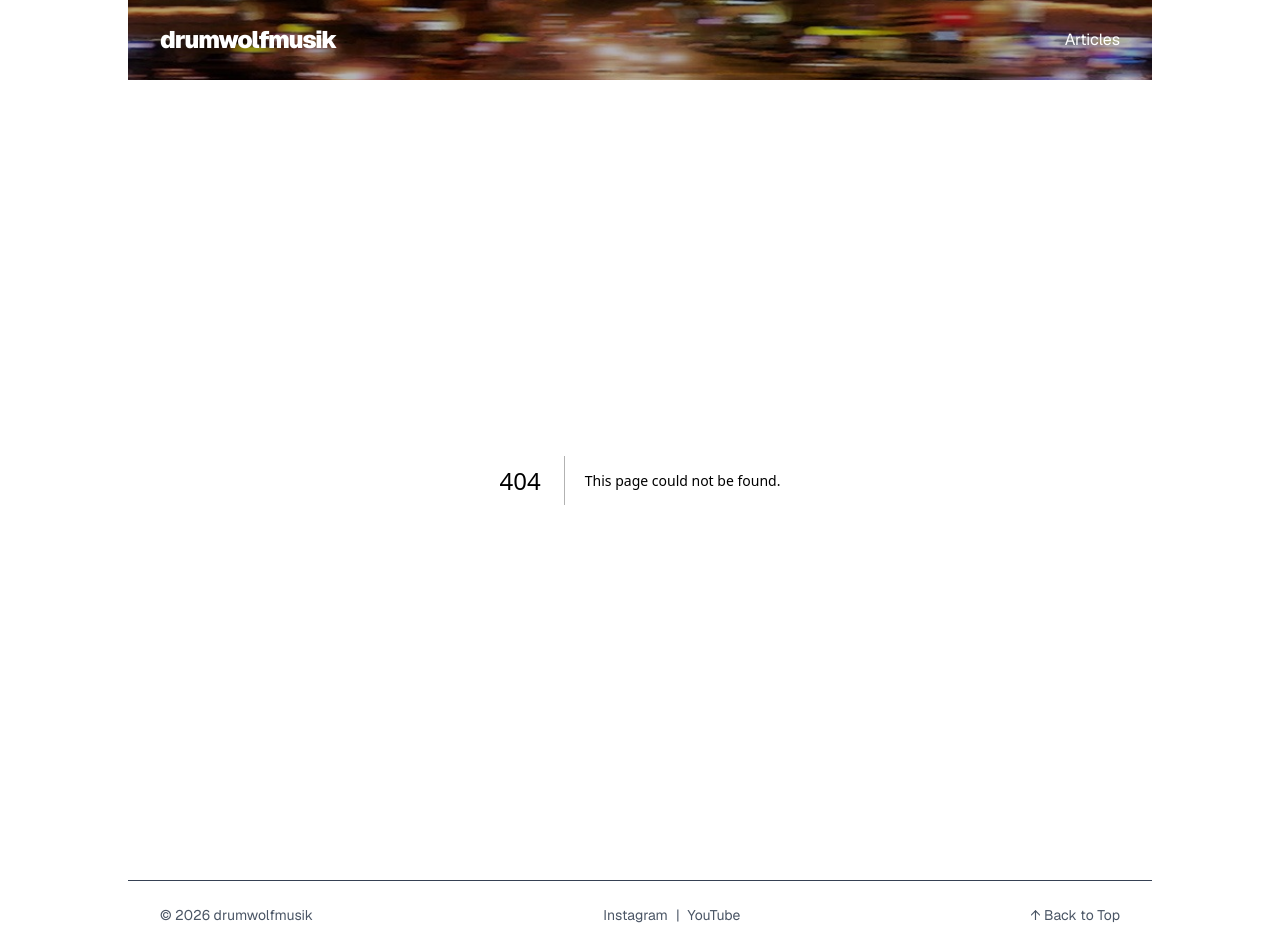
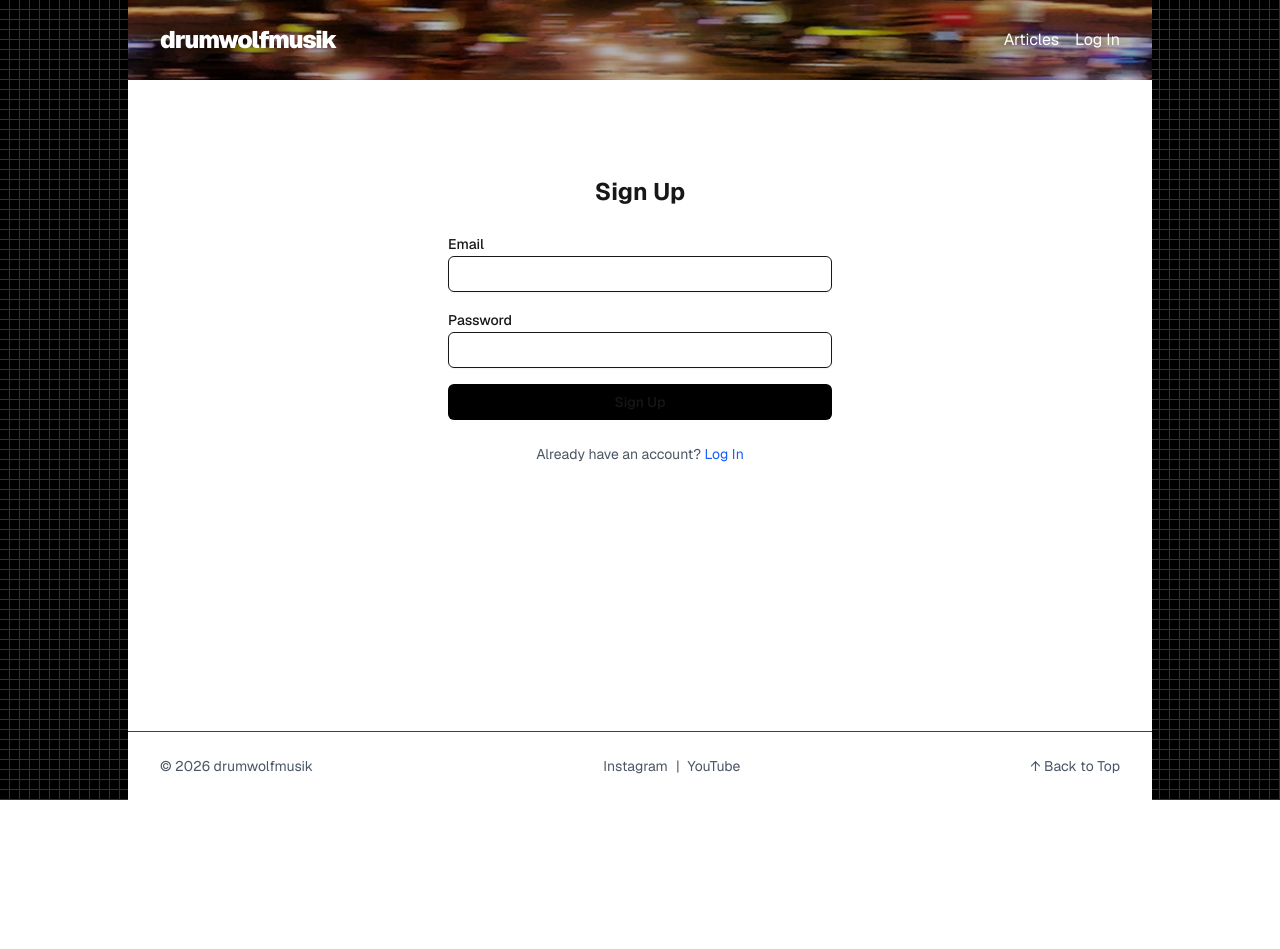
Before and after one commit to drumwolf/drumwolfmusik, a Next.js app: page /signup in a window 1280 px wide. Before the commit this address had no page. After the commit the page ends 800 px from the top, so only its background shows below. Built offline with nearby package versions, Linux system fonts and the light colour scheme; no server answers.

Commit message:
added login functionality

```diff
--- /dev/null
+++ b/app/auth/actions.ts
@@ -0,0 +1,48 @@
+'use server'
+
+import { revalidatePath } from 'next/cache'
+import { redirect } from 'next/navigation'
+
+import { createClient } from '@/lib/supabase/server'
+
+export async function login(formData: FormData) {
+  const supabase = await createClient()
+
+  const data = {
+    email: formData.get('email') as string,
+    password: formData.get('password') as string,
+  }
+
+  const { error } = await supabase.auth.signInWithPassword(data)
+
+  if (error) {
+    redirect('/login?error=' + encodeURIComponent(error.message))
+  }
+
+  revalidatePath('/', 'layout')
+  redirect('/')
+}
+
+export async function signup(formData: FormData) {
+  const supabase = await createClient()
+
+  const data = {
+    email: formData.get('email') as string,
+    password: formData.get('password') as string,
+  }
+
+  const { error } = await supabase.auth.signUp(data)
+
+  if (error) {
+    redirect('/signup?error=' + encodeURIComponent(error.message))
+  }
+
+  redirect('/signup?success=' + encodeURIComponent('Check your email to confirm your account.'))
+}
+
+export async function logout() {
+  const supabase = await createClient()
+  await supabase.auth.signOut()
+  revalidatePath('/', 'layout')
+  redirect('/')
+}
--- /dev/null
+++ b/app/auth/callback/route.ts
@@ -0,0 +1,20 @@
+import { NextResponse } from 'next/server'
+
+import { createClient } from '@/lib/supabase/server'
+
+export async function GET(request: Request) {
+  const { searchParams, origin } = new URL(request.url)
+  const code = searchParams.get('code')
+  const next = searchParams.get('next') ?? '/'
+
+  if (code) {
+    const supabase = await createClient()
+    const { error } = await supabase.auth.exchangeCodeForSession(code)
+    if (!error) {
+      return NextResponse.redirect(`${origin}${next}`)
+    }
+  }
+
+  // Return the user to login with an error if code exchange fails
+  return NextResponse.redirect(`${origin}/login?error=${encodeURIComponent('Could not authenticate user.')}`)
+}
--- /dev/null
+++ b/app/login/page.tsx
@@ -0,0 +1,60 @@
+import Link from 'next/link'
+
+import { login } from '@/app/auth/actions'
+import { Button } from '@/components/ui/button'
+import { Input } from '@/components/ui/input'
+
+export default async function LoginPage({
+  searchParams,
+}: {
+  searchParams: Promise<{ error?: string; success?: string }>
+}) {
+  const { error, success } = await searchParams
+
+  return (
+    <div className="flex min-h-[60vh] items-center justify-center px-4">
+      <div className="w-full max-w-sm space-y-6">
+        <h1 className="text-2xl font-bold text-center">Log In</h1>
+
+        {error && (
+          <p className="text-sm text-red-600 bg-red-50 border border-red-200 rounded-md p-3">
+            {error}
+          </p>
+        )}
+
+        {success && (
+          <p className="text-sm text-green-600 bg-green-50 border border-green-200 rounded-md p-3">
+            {success}
+          </p>
+        )}
+
+        <form className="space-y-4">
+          <div className="space-y-2">
+            <label htmlFor="email" className="text-sm font-medium">
+              Email
+            </label>
+            <Input id="email" name="email" type="email" required />
+          </div>
+
+          <div className="space-y-2">
+            <label htmlFor="password" className="text-sm font-medium">
+              Password
+            </label>
+            <Input id="password" name="password" type="password" required />
+          </div>
+
+          <Button formAction={login} className="w-full">
+            Log In
+          </Button>
+        </form>
+
+        <p className="text-sm text-center text-gray-600">
+          Don&apos;t have an account?{' '}
+          <Link href="/signup" className="text-blue-600 hover:underline">
+            Sign Up
+          </Link>
+        </p>
+      </div>
+    </div>
+  )
+}
--- /dev/null
+++ b/app/signup/page.tsx
@@ -0,0 +1,66 @@
+import Link from 'next/link'
+
+import { signup } from '@/app/auth/actions'
+import { Button } from '@/components/ui/button'
+import { Input } from '@/components/ui/input'
+
+export default async function SignupPage({
+  searchParams,
+}: {
+  searchParams: Promise<{ error?: string; success?: string }>
+}) {
+  const { error, success } = await searchParams
+
+  return (
+    <div className="flex min-h-[60vh] items-center justify-center px-4">
+      <div className="w-full max-w-sm space-y-6">
+        <h1 className="text-2xl font-bold text-center">Sign Up</h1>
+
+        {error && (
+          <p className="text-sm text-red-600 bg-red-50 border border-red-200 rounded-md p-3">
+            {error}
+          </p>
+        )}
+
+        {success && (
+          <p className="text-sm text-green-600 bg-green-50 border border-green-200 rounded-md p-3">
+            {success}
+          </p>
+        )}
+
+        <form className="space-y-4">
+          <div className="space-y-2">
+            <label htmlFor="email" className="text-sm font-medium">
+              Email
+            </label>
+            <Input id="email" name="email" type="email" required />
+          </div>
+
+          <div className="space-y-2">
+            <label htmlFor="password" className="text-sm font-medium">
+              Password
+            </label>
+            <Input
+              id="password"
+              name="password"
+              type="password"
+              minLength={6}
+              required
+            />
+          </div>
+
+          <Button formAction={signup} className="w-full">
+            Sign Up
+          </Button>
+        </form>
+
+        <p className="text-sm text-center text-gray-600">
+          Already have an account?{' '}
+          <Link href="/login" className="text-blue-600 hover:underline">
+            Log In
+          </Link>
+        </p>
+      </div>
+    </div>
+  )
+}
--- a/components/Header.tsx
+++ b/components/Header.tsx
@@ -4,10 +4,23 @@ import "../app/globals.css";
 
 import Image from 'next/image'
 import Link from 'next/link'
+import { useEffect, useState } from 'react'
 import { usePathname } from "next/navigation"
+
+import { createClient } from '@/lib/supabase/client'
+import { logout } from '@/app/auth/actions'
 
 const Header = () => {
   const pathname = usePathname()
+  const [isLoggedIn, setIsLoggedIn] = useState(false)
+
+  useEffect(() => {
+    const supabase = createClient()
+    supabase.auth.getUser().then(({ data: { user } }) => {
+      setIsLoggedIn(!!user)
+    })
+  }, [pathname])
+
   if (pathname === '/') return null
 
   return (
@@ -29,7 +42,23 @@ const Header = () => {
         <nav className="relative z-20 h-full px-8 flex items-center">
           <div className="flex justify-between items-center font-sans w-full">
             <Link href="/" className="text-2xl font-display font-black drop-shadow-lg leading-[0.85] tracking-tighter text-white">drumwolfmusik</Link>
-            <Link href="/posts" className="hover:text-blue-400 text-white drop-shadow-lg leading-none">Articles</Link>
+            <div className="flex items-center gap-4">
+              <Link href="/posts" className="hover:text-blue-400 text-white drop-shadow-lg leading-none">Articles</Link>
+              {isLoggedIn ? (
+                <form action={logout}>
+                  <button
+                    type="submit"
+                    className="hover:text-blue-400 text-white drop-shadow-lg leading-none cursor-pointer"
+                  >
+                    Log Out
+                  </button>
+                </form>
+              ) : (
+                <Link href="/login" className="hover:text-blue-400 text-white drop-shadow-lg leading-none">
+                  Log In
+                </Link>
+              )}
+            </div>
           </div>
         </nav>
       </div>
--- /dev/null
+++ b/lib/supabase/client.ts
@@ -0,0 +1,8 @@
+import { createBrowserClient } from '@supabase/ssr'
+
+export function createClient() {
+  return createBrowserClient(
+    process.env.NEXT_PUBLIC_SUPABASE_URL!,
+    process.env.NEXT_PUBLIC_SUPABASE_ANON_KEY!
+  )
+}
--- /dev/null
+++ b/lib/supabase/server.ts
@@ -0,0 +1,29 @@
+import { createServerClient } from '@supabase/ssr'
+import { cookies } from 'next/headers'
+
+export async function createClient() {
+  const cookieStore = await cookies()
+
+  return createServerClient(
+    process.env.NEXT_PUBLIC_SUPABASE_URL!,
+    process.env.NEXT_PUBLIC_SUPABASE_ANON_KEY!,
+    {
+      cookies: {
+        getAll() {
+          return cookieStore.getAll()
+        },
+        setAll(cookiesToSet) {
+          try {
+            cookiesToSet.forEach(({ name, value, options }) =>
+              cookieStore.set(name, value, options)
+            )
+          } catch {
+            // The `setAll` method was called from a Server Component.
+            // This can be ignored if you have middleware refreshing
+            // user sessions.
+          }
+        },
+      },
+    }
+  )
+}
--- /dev/null
+++ b/middleware.ts
@@ -0,0 +1,53 @@
+import { createServerClient } from '@supabase/ssr'
+import { NextResponse, type NextRequest } from 'next/server'
+
+export async function middleware(request: NextRequest) {
+  let supabaseResponse = NextResponse.next({
+    request,
+  })
+
+  const supabase = createServerClient(
+    process.env.NEXT_PUBLIC_SUPABASE_URL!,
+    process.env.NEXT_PUBLIC_SUPABASE_ANON_KEY!,
+    {
+      cookies: {
+        getAll() {
+          return request.cookies.getAll()
+        },
+        setAll(cookiesToSet) {
+          cookiesToSet.forEach(({ name, value }) =>
+            request.cookies.set(name, value)
+          )
+          supabaseResponse = NextResponse.next({
+            request,
+          })
+          cookiesToSet.forEach(({ name, value, options }) =>
+            supabaseResponse.cookies.set(name, value, options)
+          )
+        },
+      },
+    }
+  )
+
+  // Refresh the auth session
+  await supabase.auth.getUser()
+
+  // Protected routes pattern (uncomment when needed):
+  // const {
+  //   data: { user },
+  // } = await supabase.auth.getUser()
+  //
+  // if (!user && request.nextUrl.pathname.startsWith('/protected')) {
+  //   const url = request.nextUrl.clone()
+  //   url.pathname = '/login'
+  //   return NextResponse.redirect(url)
+  // }
+
+  return supabaseResponse
+}
+
+export const config = {
+  matcher: [
+    '/((?!_next/static|_next/image|favicon.ico|.*\\.(?:svg|png|jpg|jpeg|gif|webp)$).*)',
+  ],
+}
--- a/package.json
+++ b/package.json
@@ -13,6 +13,8 @@
     "@mdx-js/mdx": "^3.1.1",
     "@mdx-js/react": "^3.1.1",
     "@next/mdx": "^16.1.4",
+    "@supabase/ssr": "^0.8.0",
+    "@supabase/supabase-js": "^2.95.3",
     "@types/mdx": "^2.0.13",
     "class-variance-authority": "^0.7.1",
     "clsx": "^2.1.1",
```
Also changed, not shown: 1 other file (tests, documents, lock files or other folders).
